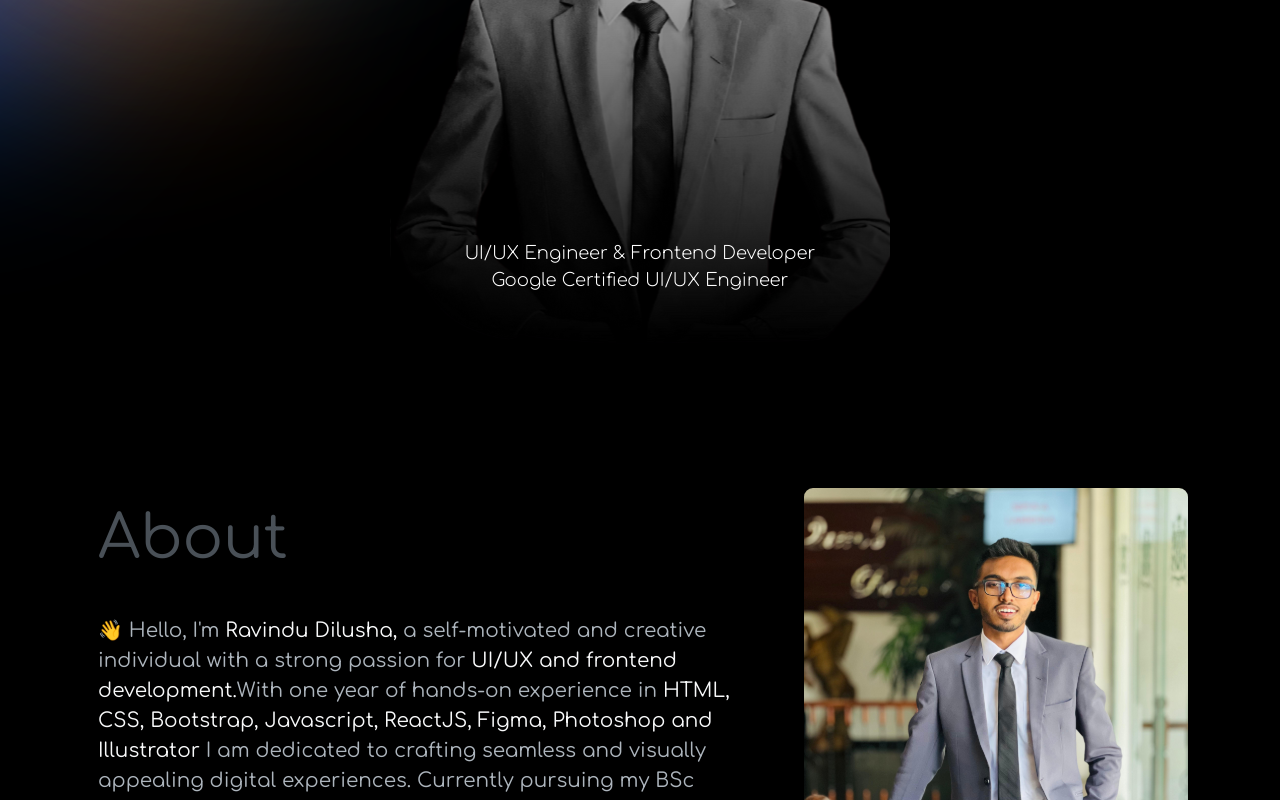
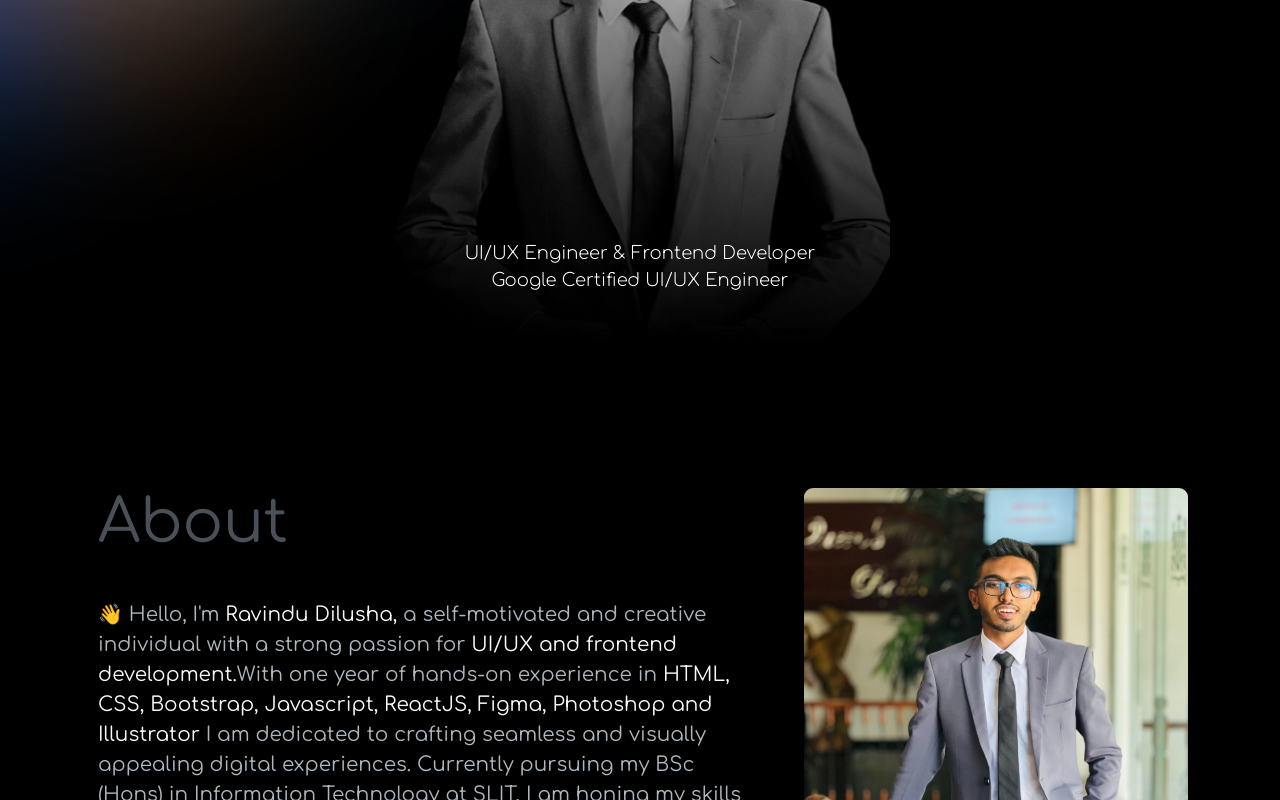
Before and after one commit to ravindudilusha/Ravindudilusha, a React (Create React App) app: page / in a window 1280 px wide. Shown: the part 422-1222 px from the top of the page. Built offline with nearby package versions, Linux system fonts and the light colour scheme.

Commit message:
Resolved conflicts after merge and stash pop

```diff
--- a/src/Component/About.js
+++ b/src/Component/About.js
@@ -10,7 +10,7 @@ function About() {
     <div className="container">
       <div className="sectioncontainer">
         <div className="abouttexcontainer">
-        <p className="sectiontitle p-3">About</p>
+        <p className="sectiontitle p-3 pt-0">About</p>
         <p className="p-3 abouttext">
           👋 Hello, I'm <span className="textcolor">Ravindu Dilusha, </span>a self-motivated and creative
           individual with a strong passion for<span className="textcolor"> UI/UX and frontend development.</span>
--- a/src/Component/Contact.js
+++ b/src/Component/Contact.js
@@ -19,6 +19,8 @@ function Contact() {
       .then(
         () => {
           setSuccessMessage("Your message has been sent successfully!");
+          form.current.reset();
+
         },
         (error) => {
           console.log('FAILED...', error.text);
```
